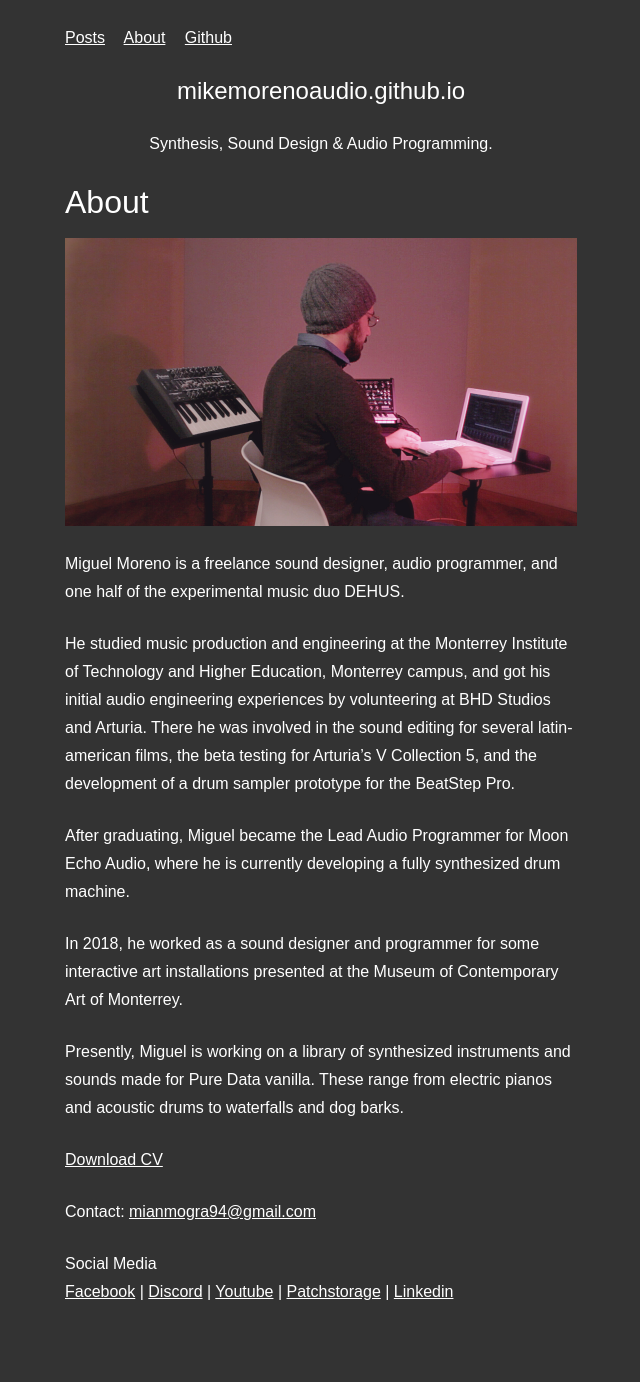
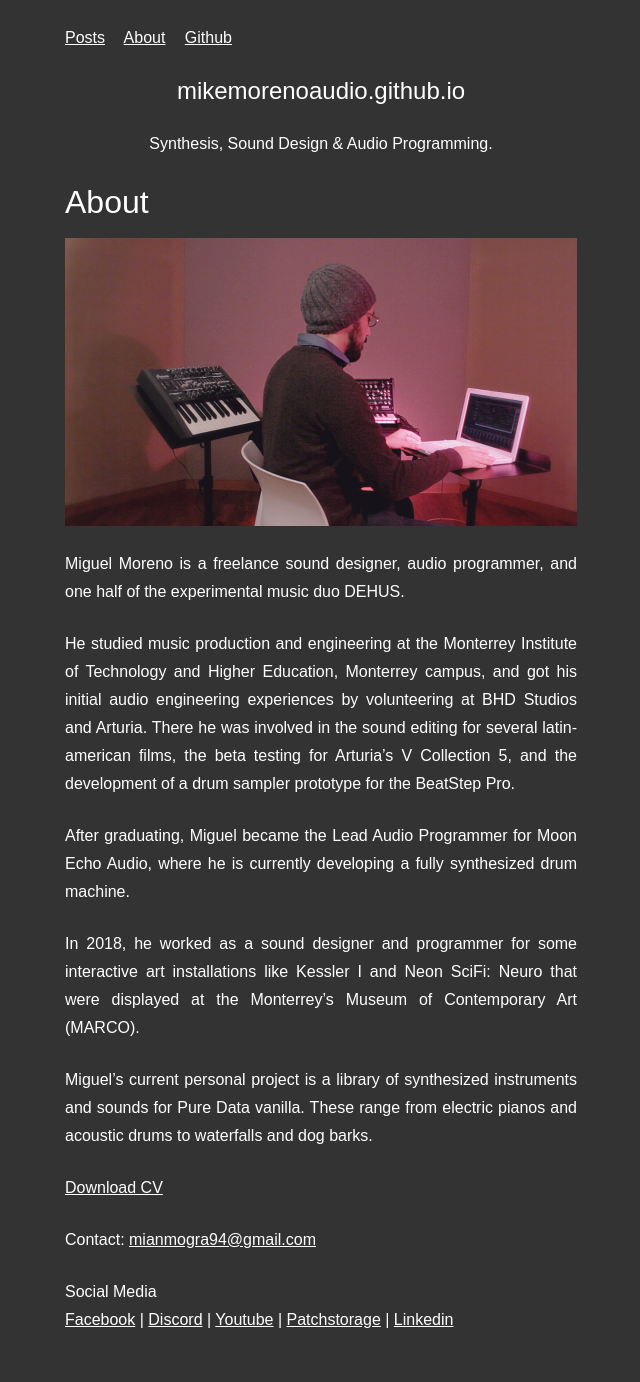
Before and after one commit to MikeMorenoAudio/mikemorenoaudio.github.io, a Jekyll site: the page built from about/index.html, in a window 1280 px wide. Shown: the whole page, without its empty margins (319-959 px from the left). Built offline with Jekyll 4.4.1, drawn with Linux system fonts in a browser that asks for light colours; nearby versions of some CDN libraries; some web fonts are replaced; before the commit the page ends 1354 px from its top, so only the background shows below that.

Commit message:
Update index.html

```diff
--- a/about/index.html
+++ b/about/index.html
@@ -6,11 +6,16 @@
 		<div class="about">
 			<h1>About</h1>
 			<p><img src="https://github.com/MikeMorenoAudio/mikemorenoaudio.github.io/blob/master/assets/about.png?raw=true"></p>
-			<p>Miguel Moreno is a freelance sound designer, audio programmer, and one half of the experimental music duo DEHUS.</p>
-			<p>He studied music production and engineering at the Monterrey Institute of Technology and Higher Education, Monterrey campus, and got his initial audio engineering experiences by volunteering at BHD Studios and Arturia. There he was involved in the sound editing for several latin-american films, the beta testing for Arturia’s V Collection 5, and the development of a drum sampler prototype for the BeatStep Pro.</p>
-			<p>After graduating, Miguel became the Lead Audio Programmer for Moon Echo Audio, where he is currently developing a fully synthesized drum machine.</p>
-			<p>In 2018, he worked as a sound designer and programmer for some interactive art installations presented at the Museum of Contemporary Art of Monterrey.</p>
-			<p>Presently, Miguel is working on a library of synthesized instruments and sounds made for Pure Data vanilla. These range from electric pianos and acoustic drums to waterfalls and dog barks.</p>
+			<p align="justify">Miguel Moreno is a freelance sound designer, audio programmer, and one half of the experimental music duo DEHUS.</p>
+
+<p align="justify">He studied music production and engineering at the Monterrey Institute of Technology and Higher Education, Monterrey campus, and got his initial audio engineering experiences by volunteering at BHD Studios and Arturia. There he was involved in the sound editing for several latin-american films, the beta testing for Arturia’s V Collection 5, and the development of a drum sampler prototype for the BeatStep Pro.</p>
+
+<p align="justify">After graduating, Miguel became the Lead Audio Programmer for Moon Echo Audio, where he is currently developing a fully synthesized drum machine.</p>
+
+<p align="justify">In 2018, he worked as a sound designer and programmer for some interactive art installations like Kessler I and Neon SciFi: Neuro that were displayed at the Monterrey’s Museum of Contemporary Art (MARCO).</p>
+
+<p align="justify">Miguel’s current personal project is a library of synthesized instruments and sounds for Pure Data vanilla. These range from electric pianos and acoustic drums to waterfalls and dog barks.</p>
+
 			<p><a href="https://github.com/MikeMorenoAudio/mikemorenoaudio.github.io/raw/master/assets/pdfs/CV.pdf">Download CV</a></p>
 			<p>Contact:  <a href="mailto:mianmogra94@gmail.com">mianmogra94@gmail.com</a></p>
 			<p>Social Media<br> <a href="https://www.facebook.com/MikeMorenoAudio">Facebook</a> | <a href="https://discord.gg/VXDttYj">Discord</a> | <a href="https://youtube.com/c/MikeMorenoAudio">Youtube</a> | <a href="https://patchstorage.com/author/mianmogra">Patchstorage</a> | <a href="https://linkedin.com/in/mianmogra">Linkedin</a></p>
```
